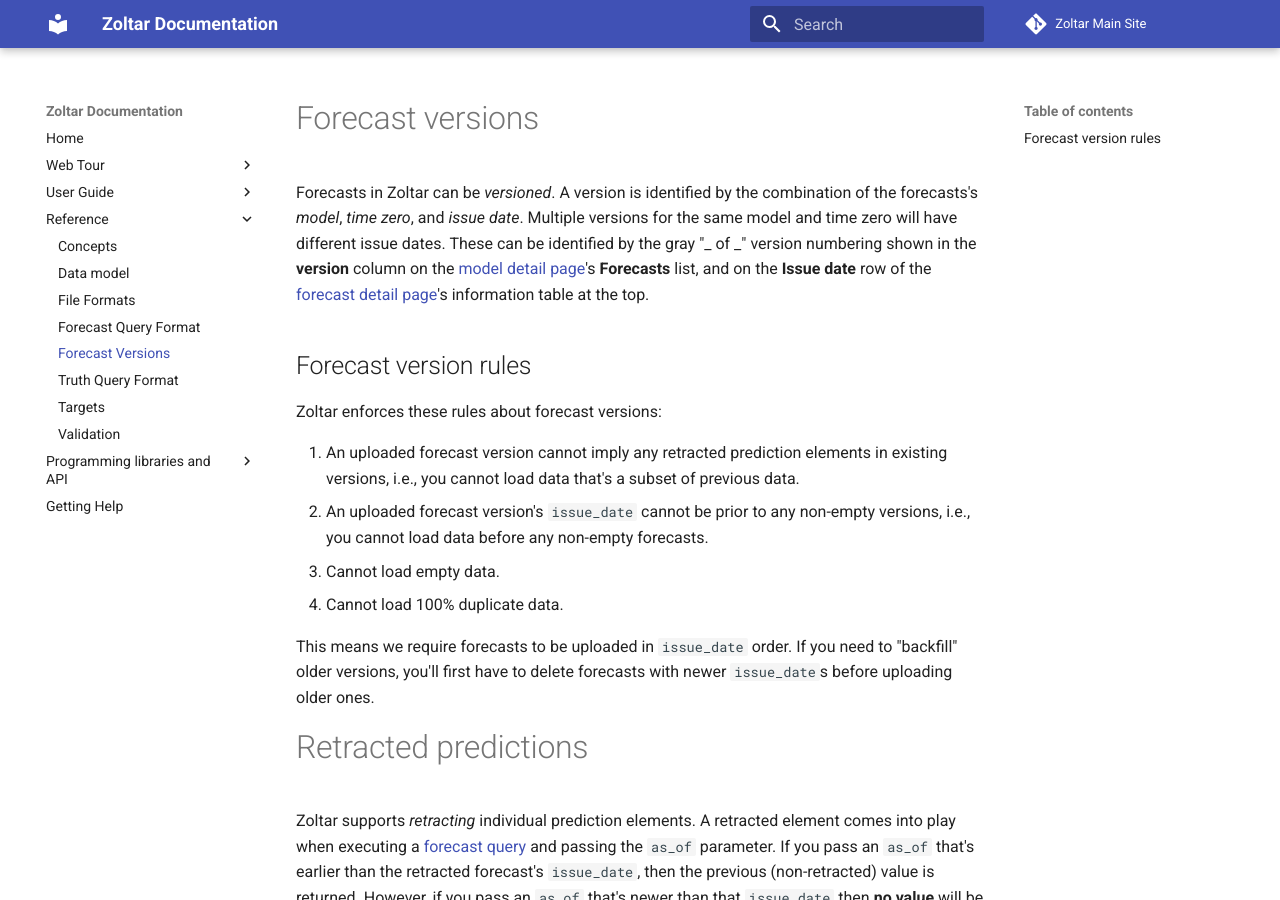
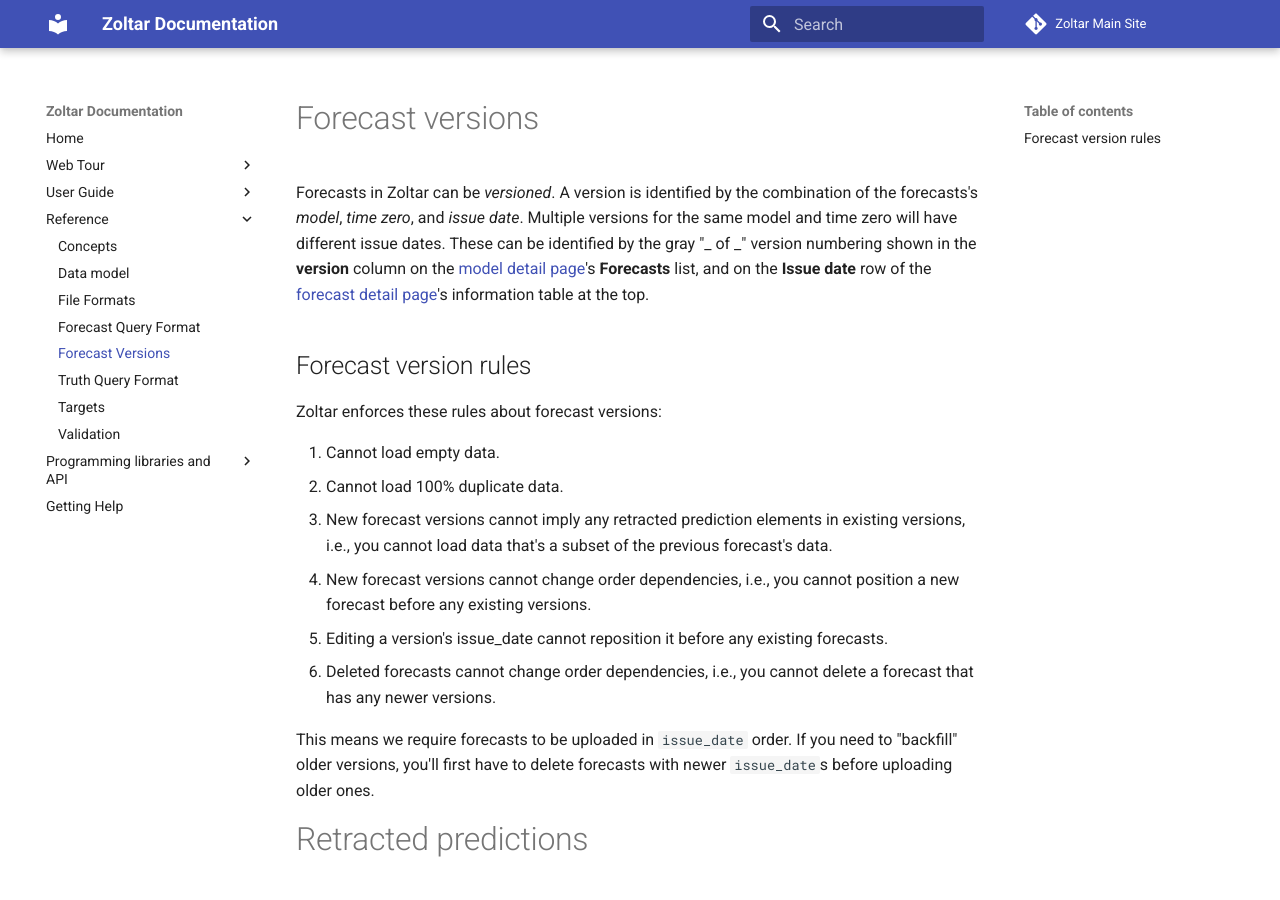
Before and after one commit to reichlab/docs.zoltardata, an MkDocs documentation site: the page built from docs/ForecastVersions.md, in a window 1280 px wide and 900 px high. Built offline with MkDocs 1.6.1 and Material for MkDocs 9.7.7, drawn with Linux system fonts in a browser that asks for light colours.

```diff
--- a/docs/ForecastVersions.md
+++ b/docs/ForecastVersions.md
@@ -7,10 +7,12 @@ Forecasts in Zoltar can be _versioned_. A version is identified by the combinati
 
 Zoltar enforces these rules about forecast versions:
 
-1. An uploaded forecast version cannot imply any retracted prediction elements in existing versions, i.e., you cannot load data that's a subset of previous data.
-2. An uploaded forecast version's `issue_date` cannot be prior to any non-empty versions, i.e., you cannot load data before any non-empty forecasts.
-3. Cannot load empty data.
-4. Cannot load 100% duplicate data.
+1. Cannot load empty data.
+2. Cannot load 100% duplicate data.
+3. New forecast versions cannot imply any retracted prediction elements in existing versions, i.e., you cannot load data that's a subset of the previous forecast's data.
+4. New forecast versions cannot change order dependencies, i.e., you cannot position a new forecast before any existing versions.
+5. Editing a version's issue_date cannot reposition it before any existing forecasts.
+6. Deleted forecasts cannot change order dependencies, i.e., you cannot delete a forecast that has any newer versions.
 
 This means we require forecasts to be uploaded in `issue_date` order. If you need to "backfill" older versions, you'll first have to delete forecasts with newer `issue_date`s before uploading older ones.
 
```
